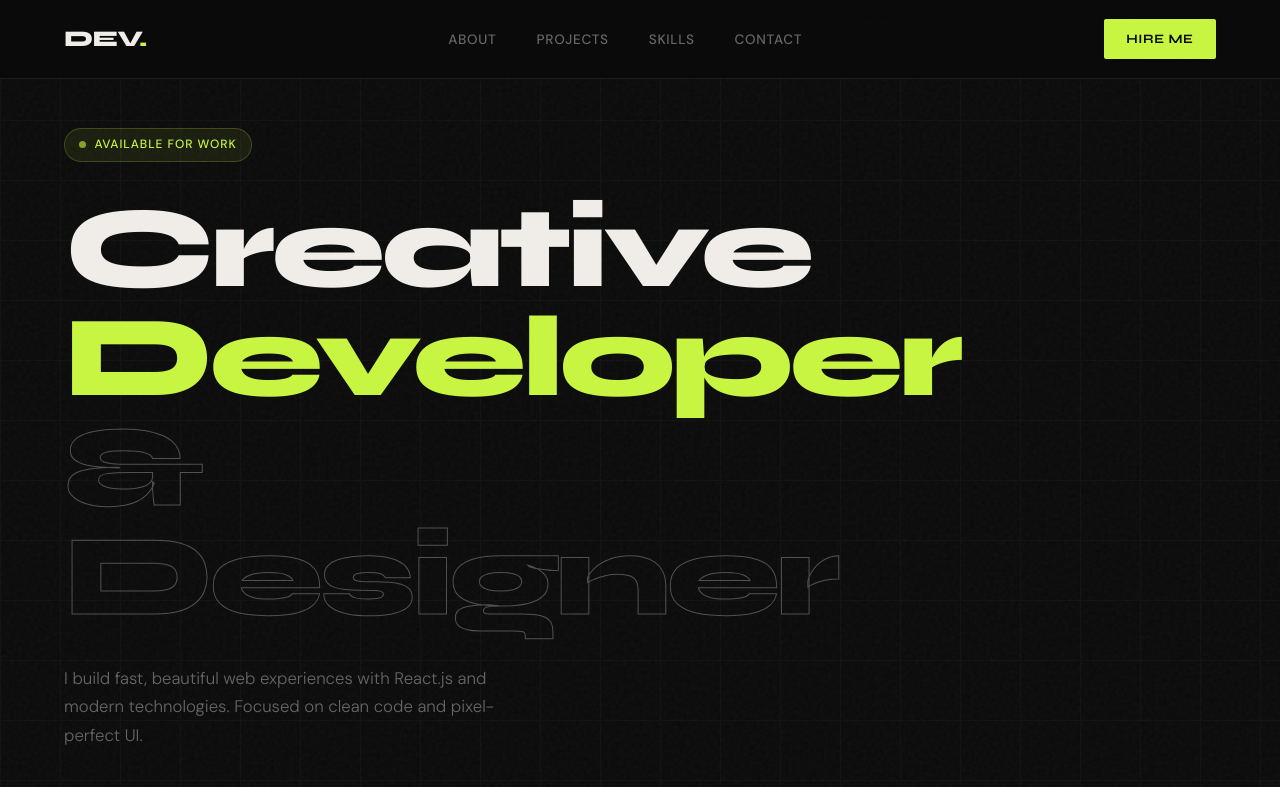
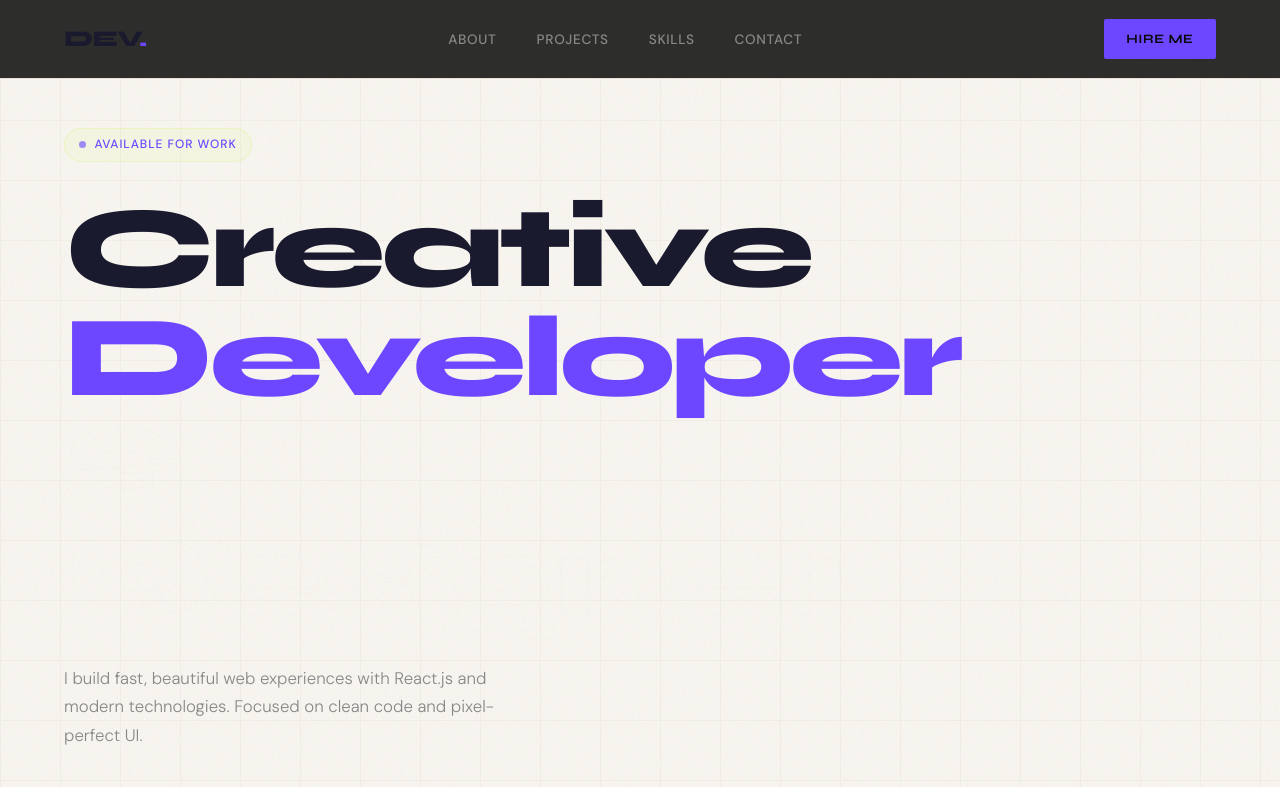
Before and after one commit to Riyayadav12345/portfolio, a React (Vite) app: page / in a window 1280 px wide. Shown: the top 787 px of the page. Built offline with nearby package versions, Linux system fonts and the light colour scheme.

Commit message:
Update CSS variables and styles for light theme

```diff
--- a/index.css
+++ b/index.css
@@ -5,20 +5,18 @@
 }
 
 :root {
-  --bg: #0a0a0a;
-  --surface: #111111;
-  --border: #1e1e1e;
-  --accent: #c8f542;
-  --accent2: #ff6b35;
-  --text: #f0ede8;
-  --muted: #666;
+  --bg: #f8f5f0;
+  --surface: #ffffff;
+  --border: #e8e2d9;
+  --accent: #6c47ff;
+  --accent2: #ff6b6b;
+  --text: #1a1a2e;
+  --muted: #888;
   --font-display: 'Syne', sans-serif;
   --font-body: 'DM Sans', sans-serif;
 }
 
-html {
-  scroll-behavior: smooth;
-}
+html { scroll-behavior: smooth; }
 
 body {
   background: var(--bg);
@@ -29,24 +27,10 @@ body {
   overflow-x: hidden;
 }
 
-a {
-  color: inherit;
-  text-decoration: none;
-}
+a { color: inherit; text-decoration: none; }
+button { cursor: pointer; border: none; background: none; font-family: inherit; }
+img { max-width: 100%; display: block; }
 
-button {
-  cursor: pointer;
-  border: none;
-  background: none;
-  font-family: inherit;
-}
-
-img {
-  max-width: 100%;
-  display: block;
-}
-
-/* Scrollbar */
 ::-webkit-scrollbar { width: 4px; }
 ::-webkit-scrollbar-track { background: var(--bg); }
 ::-webkit-scrollbar-thumb { background: var(--border); border-radius: 2px; }
```
